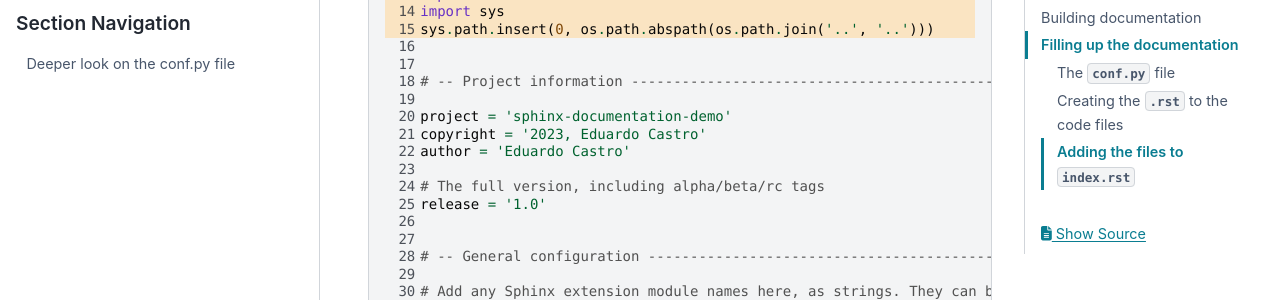
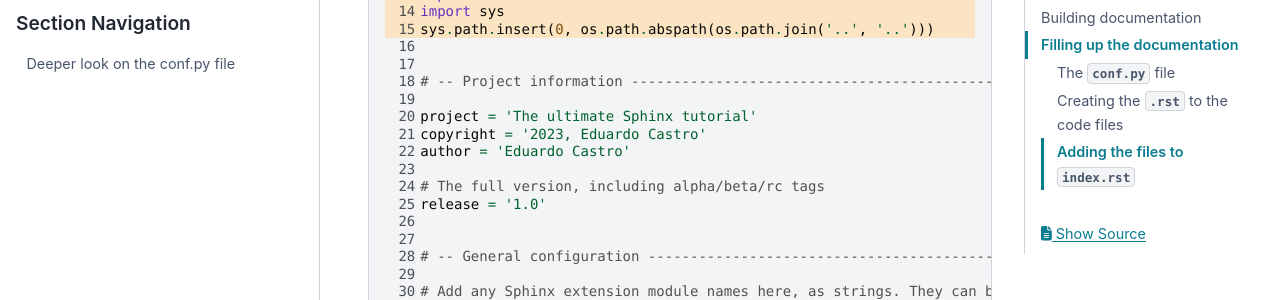
Before and after one commit to ecastroth/ultimate-sphinx-tutorial, a Sphinx documentation site: the page built from guide/source/_guide/_tutorial/sphinx-in-your-project.rst, in a window 1280 px wide and 900 px high, scrolled down 2357 px. Shown: the part 152-452 px from the top of the window. Built offline with Sphinx 7.4.7 and the PyData theme 0.15.4, drawn with Linux system fonts in a browser that asks for light colours.

Commit message:
minor fixes

```diff
--- a/guide/source/_static/conf.py
+++ b/guide/source/_static/conf.py
@@ -17,7 +17,7 @@ sys.path.insert(0, os.path.abspath(os.path.join('..', '..')))
 
 # -- Project information -----------------------------------------------------
 
-project = 'sphinx-documentation-demo'
+project = 'The ultimate Sphinx tutorial'
 copyright = '2023, Eduardo Castro'
 author = 'Eduardo Castro'
 
--- a/guide/source/index.rst
+++ b/guide/source/index.rst
@@ -16,7 +16,7 @@ and building a beautifull documentation for your project.
 I hope this documentation will be useful to your journey learning Sphinx. I've
 try my best to make this the more detailed possible and intuitive possible,
 however if you feel that something can be improved feel free to contact me at
-`my email <ecastroth@gmail.com>_`.
+`my email <ecastroth@gmail.com>`_.
 
 You can find the guides for writting docstrings and implementing Sphinx to your
 project below. Enjoy!
```
